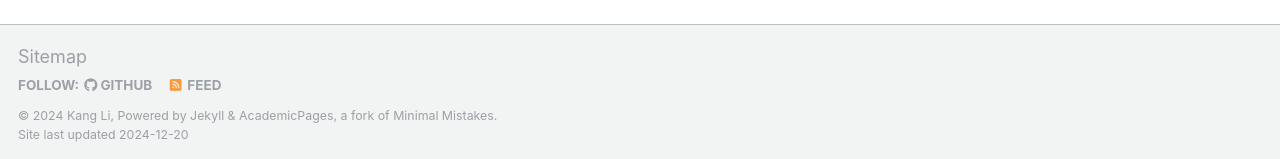
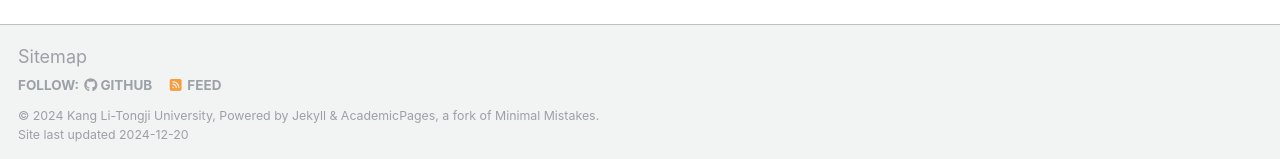
Before and after one commit to LIKANG2021/kangli_page.github.io, a Jekyll site: the page built from _pages/about.md, in a window 1280 px wide and 900 px high, scrolled down 808 px. Shown: the part 738-897 px from the top of the window. Built offline with Jekyll 4.4.1, drawn with Linux system fonts in a browser that asks for light colours; some web fonts are replaced.

Commit message:
Update _config.yml

```diff
--- a/_config.yml
+++ b/_config.yml
@@ -10,7 +10,7 @@
 locale                   : "en-US"
 title                    : "Kang Li-Tongji University"
 title_separator          : "-"
-name                     : &name "Kang Li"
+name                     : &name "Kang Li-Tongji University"
 description              : &description "personal description"
 url                      : https://likang2021.github.io/kangli/
 baseurl                  : "" # the subpath of your site, e.g. "/blog"
```
